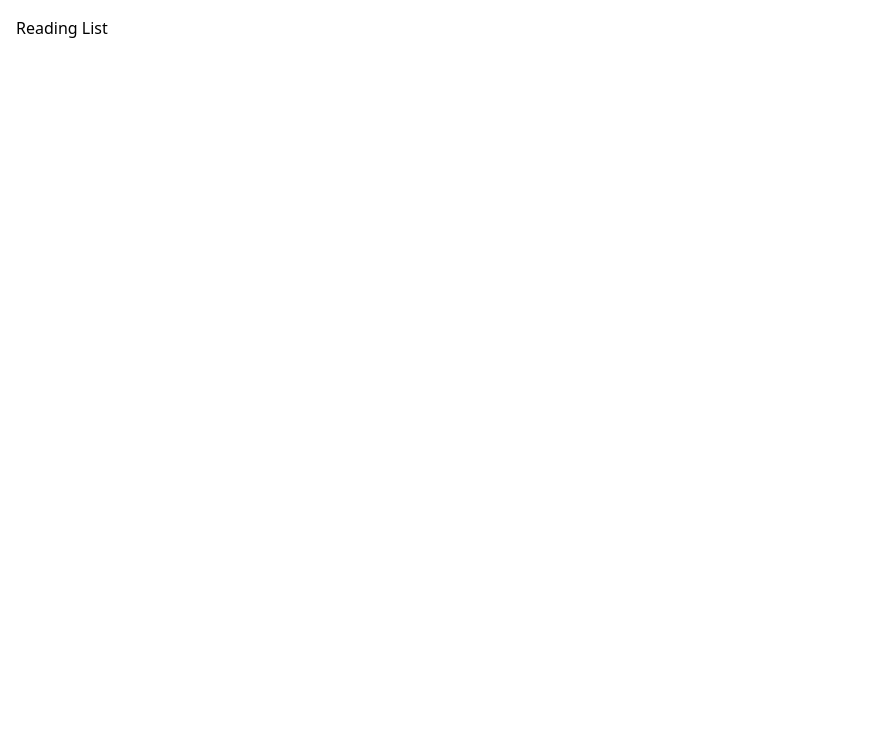
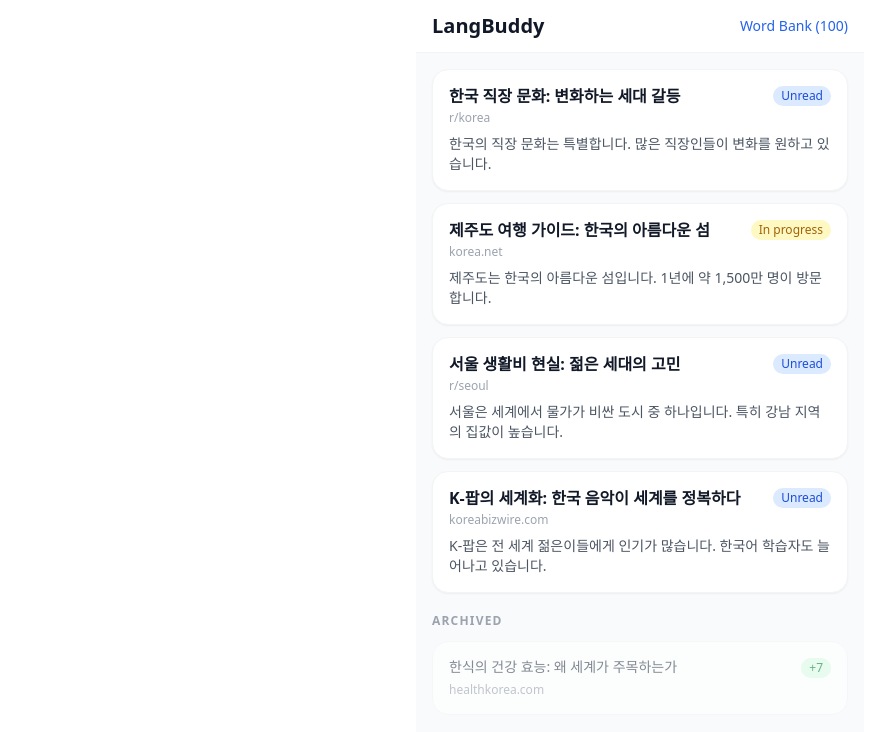
Before and after one commit to zchoi-choiassist/langbuddy, a React (Vite) app in the folder langbuddy-prototype/: page / in a window 1280 px wide. Shown: the top 732 px of the page, without its empty margins (0-894 px from the left). Built offline with nearby package versions, Linux system fonts and the light colour scheme.

Commit message:
feat: add ReadingList screen and ArticleCard component

```diff
--- /dev/null
+++ b/langbuddy-prototype/src/components/ArticleCard.jsx
@@ -0,0 +1,42 @@
+import { useNavigate } from 'react-router-dom'
+
+export default function ArticleCard({ article }) {
+  const navigate = useNavigate()
+
+  function handleClick() {
+    if (article.status === 'reading') {
+      navigate(`/reading/${article.id}`)
+    } else {
+      navigate(`/processing/${article.id}`)
+    }
+  }
+
+  return (
+    <div
+      onClick={handleClick}
+      className="bg-white rounded-2xl p-4 shadow-sm border border-gray-100 cursor-pointer active:scale-98 transition-transform"
+    >
+      <div className="flex items-start justify-between gap-2 mb-1">
+        <h2 className="font-semibold text-gray-900 text-base leading-tight">{article.title}</h2>
+        <StatusBadge status={article.status} />
+      </div>
+      <p className="text-xs text-gray-400 mb-2">{article.sourceLabel}</p>
+      <p className="text-sm text-gray-600 line-clamp-2">{article.excerpt}</p>
+    </div>
+  )
+}
+
+function StatusBadge({ status }) {
+  if (status === 'reading') {
+    return (
+      <span className="shrink-0 text-xs bg-yellow-100 text-yellow-700 px-2 py-0.5 rounded-full font-medium whitespace-nowrap">
+        In progress
+      </span>
+    )
+  }
+  return (
+    <span className="shrink-0 text-xs bg-blue-100 text-blue-700 px-2 py-0.5 rounded-full font-medium whitespace-nowrap">
+      Unread
+    </span>
+  )
+}
--- a/langbuddy-prototype/src/screens/ReadingList.jsx
+++ b/langbuddy-prototype/src/screens/ReadingList.jsx
@@ -1 +1,63 @@
-export default function ReadingList() { return <div className="p-4">Reading List</div> }
+import { useNavigate } from 'react-router-dom'
+import { useApp } from '../context/AppContext'
+import ArticleCard from '../components/ArticleCard'
+
+export default function ReadingList() {
+  const { articles, wordBank } = useApp()
+  const navigate = useNavigate()
+
+  const activeArticles = articles.filter(a => a.status !== 'completed')
+  const archivedArticles = articles.filter(a => a.status === 'completed')
+
+  return (
+    <div className="max-w-md mx-auto min-h-screen bg-gray-50">
+      <header className="bg-white border-b border-gray-100 px-4 py-3 flex items-center justify-between sticky top-0 z-10">
+        <h1 className="text-xl font-bold text-gray-900">LangBuddy</h1>
+        <div className="flex gap-4">
+          <button
+            onClick={() => navigate('/wordbank')}
+            className="text-sm text-blue-600 font-medium"
+          >
+            Word Bank ({wordBank.length})
+          </button>
+        </div>
+      </header>
+
+      <div className="px-4 py-4 space-y-3">
+        {activeArticles.length === 0 ? (
+          <div className="text-center py-16 text-gray-400">
+            <p className="text-4xl mb-3">📖</p>
+            <p className="font-medium">No articles yet</p>
+            <p className="text-sm mt-1">Share a link to get started</p>
+          </div>
+        ) : (
+          activeArticles.map(article => (
+            <ArticleCard key={article.id} article={article} />
+          ))
+        )}
+
+        {archivedArticles.length > 0 && (
+          <>
+            <h2 className="text-xs font-semibold text-gray-400 uppercase tracking-widest pt-2">
+              Archived
+            </h2>
+            {archivedArticles.map(article => (
+              <div
+                key={article.id}
+                className="bg-white rounded-2xl p-4 border border-gray-100 opacity-60"
+              >
+                <div className="flex items-start justify-between gap-2 mb-1">
+                  <h3 className="font-medium text-gray-700 text-sm leading-tight">{article.title}</h3>
+                  <span className="shrink-0 text-xs bg-green-100 text-green-700 px-2 py-0.5 rounded-full font-medium">
+                    +{article.wordQuizScore + article.comprehensionScore}
+                  </span>
+                </div>
+                <p className="text-xs text-gray-400">{article.sourceLabel}</p>
+              </div>
+            ))}
+          </>
+        )}
+      </div>
+    </div>
+  )
+}
```
